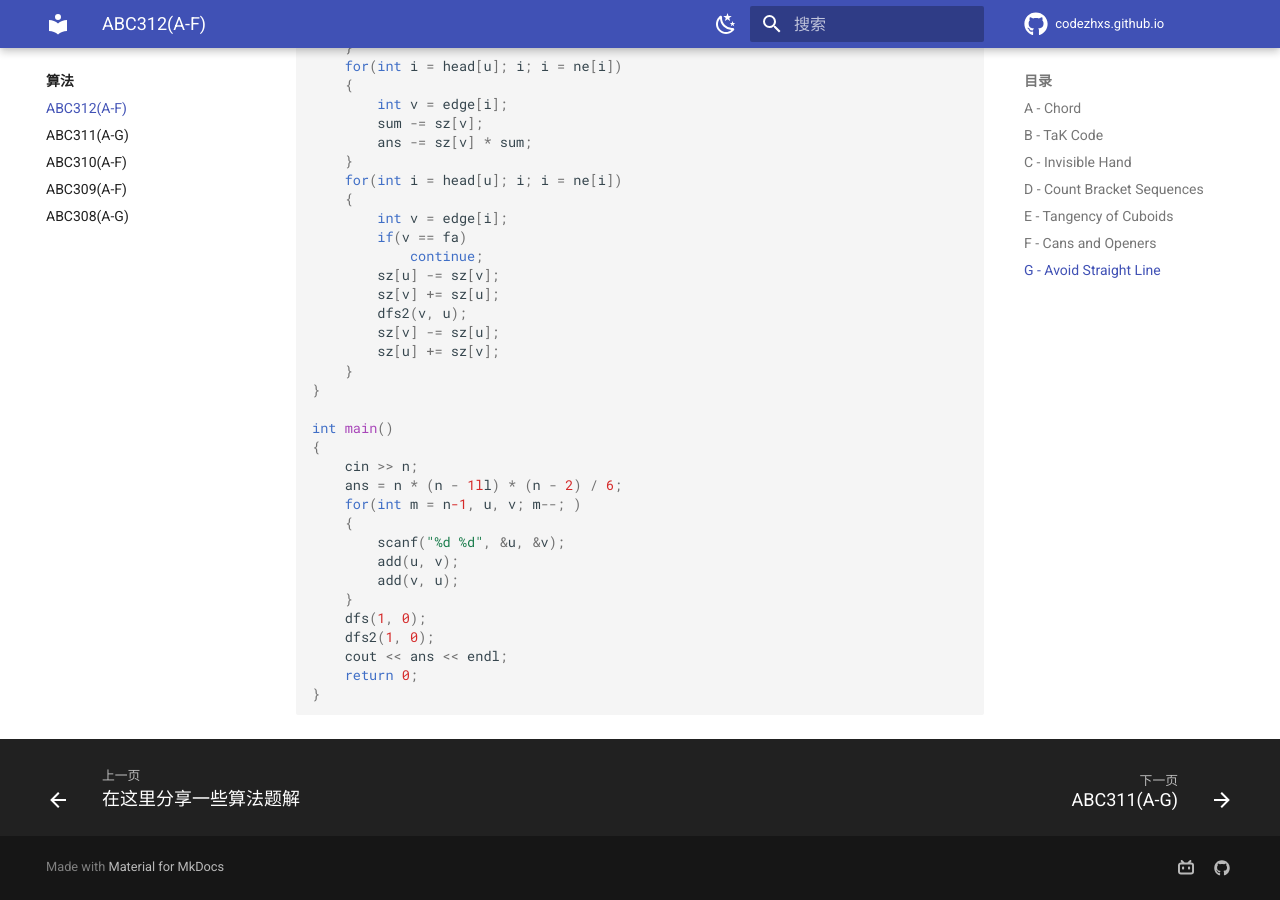
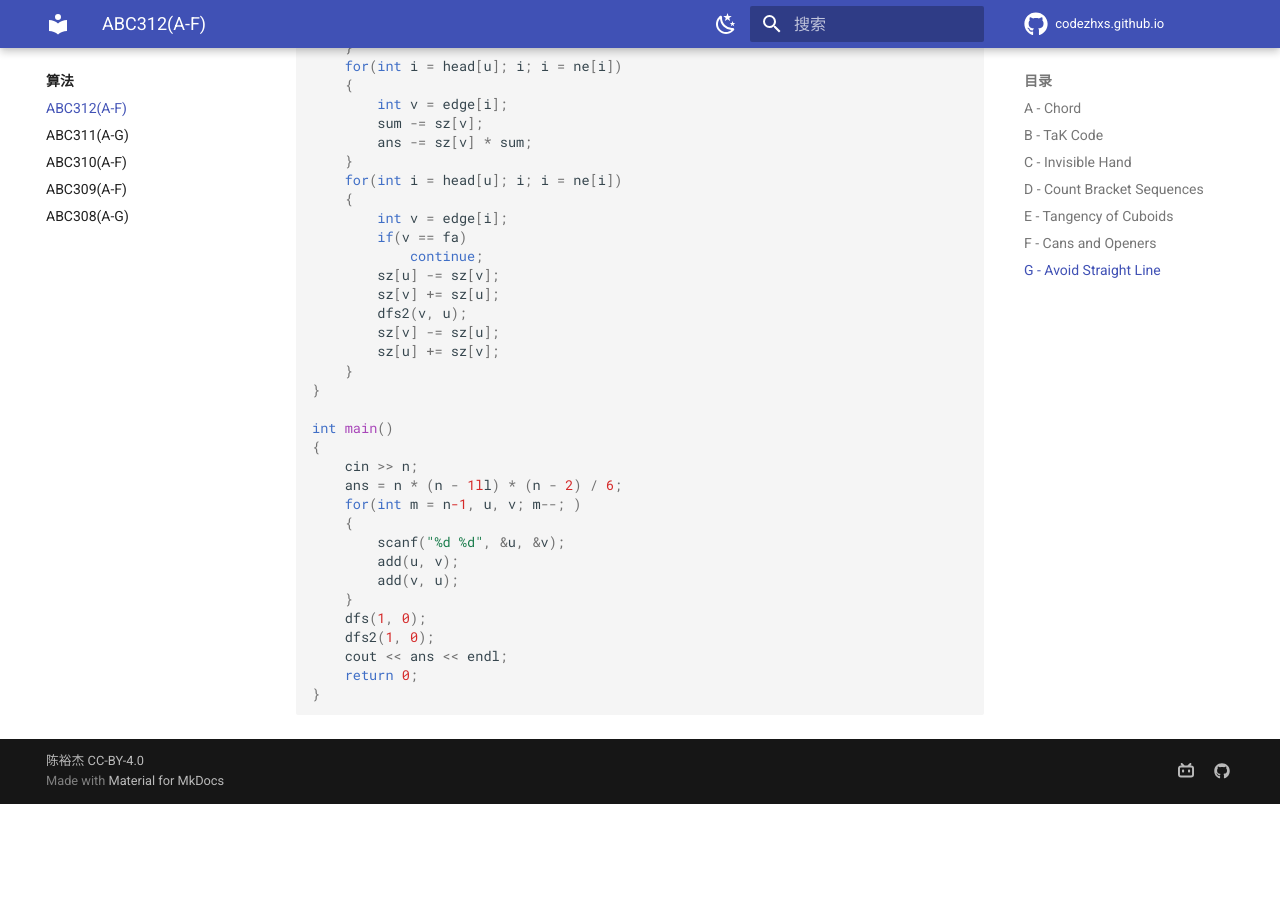
Before and after one commit to CodeZHXS/codezhxs.github.io, an MkDocs documentation site: the page built from docs/algorithm/AtCoder/abc312.md, in a window 1280 px wide and 900 px high, scrolled down 8537 px. Built offline with MkDocs 1.6.1 and Material for MkDocs 9.7.7, drawn with Linux system fonts in a browser that asks for light colours; comment, search, counter and statistics services are not loaded; after the commit the page ends 9341 px from its top, so only the background shows below that.

Commit message:
查阅了文档，修改了配置文件

```diff
--- a/docs/mkdocs/css/no-footer.css
+++ /dev/null
@@ -1,3 +0,0 @@
-.md-footer__inner.md-grid {
-    display: none
-}
--- a/mkdocs.yml
+++ b/mkdocs.yml
@@ -1,4 +1,4 @@
-# [Info]
+# 网站信息
 site_name: 陈裕杰的个人网站 # 左上角标题
 site_url: https://codezhxs.github.io
 site_author: 陈裕杰
@@ -26,17 +26,16 @@
     - Latex公式整理: others/latex.md
     - 老高: others/BJ_food.md
 
-
 # [UI]
 ## [top]
 theme:
   name: material
   palette:
     - scheme: default # 日间模式
-      primary: indigo # 上方的
-      accent: orange # 链接等可交互元件的高亮色
+      primary: indigo # 上方的颜色
+      accent: orange # 链接等可交互元件的高亮色 默认indigo
       toggle:
-        icon: material/weather-night # 图标
+        icon: material/weather-night # 显示的图标
         name: 切换至夜间模式 # 鼠标悬浮提示
     - scheme: slate # 夜间模式
       primary: indigo
@@ -44,28 +43,35 @@
       toggle:
         icon: material/weather-sunny
         name: 切换至日间模式
+  language: zh # 网站的语言 会影响一些自动参数
   features:
     - navigation.instant # 内置的网页会加载更快
-    - navigation.tabs # 使用Tab来进行分类
-    - navigation.top # 返回顶部的按钮 在上滑时出现
+    - navigation.tabs # 顶层的Tab
+    - navigation.expand # 打开Tab时左侧目录全部展开
     - navigation.indexes # Tab会有一个index.md 而不是在打开Tab时打开第一篇文章
-    - navigation.expand # 打开Tab时左侧目录全部展开
-    - navigation.footer
-    - search.suggest # 搜索输入一些字母时推荐补全整个单词
+    - navigation.top # 在上滑时出现一个返回顶部的按钮
+    # - navigation.footer # 底部的翻页按钮
+    - search.suggest # 搜索建议和补全
     - search.highlight # 搜索出的文章关键词加入高亮
-    - content.code.copy # 可以通过按钮复制代码
     - content.action.edit # 点击按钮跳转到编辑页面  需要结合 edit_uri 一起使用
+    - content.code.copy # 代码块右上角会有一个复制按钮
 
+  # 图标都可以更换 见 https://squidfunk.github.io/mkdocs-material/setup/changing-the-logo-and-icons/#logo-icon-bundled
+  # 在这里可以搜索内置的图标 https://squidfunk.github.io/mkdocs-material/reference/icons-emojis/#search
+  icon:
+    logo: material/library # 左上角图标
+    repo: fontawesome/brands/github #右上角github图标
+  # favicon就是网站在浏览器标签页中的图标
+  # 在顶级域名后面加一个 /favicon.ico 可以获取网站的favicon
+  # favicon: images/favicon.png
 
-  language: zh # 一些提示性的文字会变成中文
-  icon:
-    repo: fontawesome/brands/github
-edit_uri: edit/main/docs # 编辑按钮跳转的链接
-## [top-right corner]
-repo_url: https://github.com/CodeZHXS/codezhxs.github.io # 右上角点击跳转的链接
+# 右上角的github仓库
+repo_url: https://github.com/CodeZHXS/codezhxs.github.io # 跳转的链接
 repo_name: codezhxs.github.io # 右上角的名字
-## [bottom-left corner]
-# copyright: 杨希杰 CC-BY-4.0 # 左下角的版权声明
+
+edit_uri: edit/main/docs/ #文章的编辑按钮跳转到github仓库的路径
+
+copyright: 陈裕杰 CC-BY-4.0 # 左下角的版权声明
 
 extra:
   social: # [右下角的图标链接]
@@ -76,30 +82,41 @@
       link: https://github.com/CodeZHXS
       name: GitHub | CodeZHXS
 
+# extra_javascript:
+  # 有时间弄一下快捷键提示
+  # 这里可以增加网站的快捷键 https://squidfunk.github.io/mkdocs-material/setup/setting-up-navigation/#keyboard-shortcuts-mkdocsyml
+  # - javascripts/shortcuts.js
+
 # [Extensions]
 plugins:
-  - search: # 现在还不支持中文搜索 支持之后可以设置语言
-    # insider已经支持中文的分词搜索了 https://squidfunk.github.io/mkdocs-material/blog/2022/chinese-search-support/
-      lang:
+  - search: # 搜索功能
+      lang: # 设置支持搜索的语言
+        - ch # 还可以换成Jieba字典 见 https://squidfunk.github.io/mkdocs-material/plugins/search/#config.jieba_dict
         - en
-        - ch
   - git-revision-date-localized:
-      enable_creation_date: true #在文章下方显示创建时间
-  - tags # 给单篇文章添加标签 https://squidfunk.github.io/mkdocs-material/setup/setting-up-tags/?h=tags
+      enable_creation_date: true #在文章下方显示创建时间和更新时间
+      type: iso_date # 日期的格式
+  # 有时间的话配置一下博客插件 https://squidfunk.github.io/mkdocs-material/plugins/blog/
+
 markdown_extensions:
+  - def_list # 启用有序和无序列表
+  - pymdownx.tasklist:
+      custom_checkbox: true # 任务列表的图标变得更漂亮
+  - attr_list # 提供图片左中右对齐以及大小调整功能
+  - md_in_html # 图片居中时的可以添加注解
+  - toc:
+      toc_depth: 6 # 文章目录展开的级数 默认为6 0表示不显示目录
+      permalink: true # 各级标题旁边都有一个固定按钮
+  - pymdownx.superfences # 代码块高亮的依赖插件
+  # - pymdownx.highlight: # 代码块高亮设置
+  #     linenums: true # 在代码块左侧添加行号
+  #     auto_title: true # 显示编程语言名称
+  - pymdownx.tabbed:
+      alternate_style: true # 启用标签功能
   - pymdownx.arithmatex: # latex支持
       generic: true
-  - attr_list # 给图片后面添加{width="300"}设置大小
-  - toc:
-      permalink: true # 固定标题位置为当前位置
-  # 代码块高亮
-  - pymdownx.highlight:
-      # linenums: true # 显示行号
-      # auto_title: true # 显示编程语言名称
-  - pymdownx.superfences # 代码块高亮插件
-  - meta # 支持Markdown文件上方自定义标题标签等
-  - admonition # https://squidfunk.github.io/mkdocs-material/reference/admonitions/#inline-blocks
-  - pymdownx.details # admonition需要
+  - admonition # 警告等 见 https://squidfunk.github.io/mkdocs-material/reference/admonitions/#inline-blocks
+  - pymdownx.details # admonition的依赖
 
 extra_javascript:
   # latex支持
@@ -108,6 +125,5 @@
   - https://polyfill.io/v3/polyfill.min.js?features=es6
   - https://cdn.jsdelivr.net/npm/mathjax@3/es5/tex-mml-chtml.js
 
-extra_css:
-  # - mkdocs/css/no-footer.css # 不使用底部的翻页
-  - mkdocs/css/unordered-list-symbols.css # multiplt unordered list symbols
+# extra_css:
+  # - mkdocs/css/unordered-list-symbols.css # multiplt unordered list symbols
```
Also changed, not shown: 3 other files.
